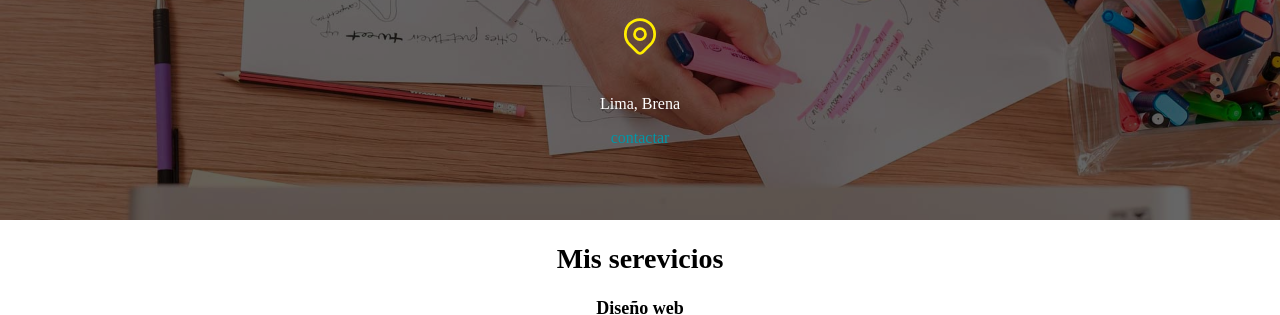
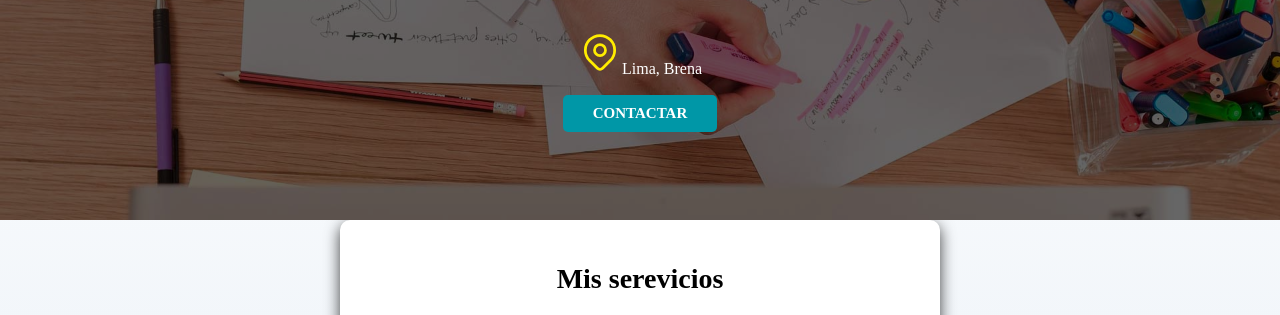
Before and after one commit to PaoloZS/Nueva_prueva, a plain HTML site: page index.html in a window 1280 px wide. Shown: the part 308-623 px from the top of the page. Drawn offline with Linux system fonts and the light colour scheme.

Commit message:
avanse 4/10/21

```diff
--- a/css/styles.css
+++ b/css/styles.css
@@ -4,6 +4,7 @@
     --primario:#ffc107;
     --secundario:#0097A7;
     --gris:#757575;
+    --grisclaro:#DFE9F3;
 }
 html{
     font-size: 62.5%;
@@ -17,7 +18,19 @@ html{
 
 body{
     font-size: 16px;
+    font-family: 'Krub' sans-serif;/*tipo de letra*/
+    background-image: linear-gradient(to top,var(--grisclaro) 0%, var(--blanco) 80%); /*degrade de fondo
+    [de abjo asia ariba(to top), color, empieasa con el color en 0%, hasta el color
+    % altura del degradado empesara el segundo color]*/
 }
+
+.sombra{
+    box-shadow: 0px 5px 15px 0px rgba(0,0,0,0.75);
+    background-color: var(--blanco);
+    padding: 2rem;
+    border-radius: 1rem;
+}
+
 /*Diseño de sistema*/
 h1{
     font-size: 3.8rem;
@@ -41,13 +54,32 @@ h1,h2,h3{
 .titulo span{
     font-size: 2rem;
 }
+.boton{
+    background-color: var(--secundario);
+    color: var(--blanco);
+    padding: 1rem 3rem 1rem 3rem;/*engordar*/
+    margin-top: 3;
+    font-size: 1.5rem;/*aumentar el tamaño de la fuente*/
+    text-decoration: none;/*desabilitart la linea de los enlases*/
+    text-transform: uppercase;/*combertir todo a mayuscula*/
+    font-weight: bold;/*negrita*/
+    border-radius: .5rem;/*bordear elemento*/
+    width: 90%;/*ancho*/
+    text-align: center;
+}
+/*si pantalla es menos de 480*/
+@media (min-width: 768px){
+    .boton{
+        width: auto;
+    }
+}
 /*para id usamos #id
 para class usamos .class*/
 /*para colores transparente rgba(color)*/
 
 /*seudo selectores :root    */
 .contenedor{
-    max-width: 120rem;
+    max-width: 80rem;
     /*margin-top: 0;
     margin-right: auto;
     margin-bottom: 0;
@@ -73,6 +105,9 @@ para class usamos .class*/
     .navegacion-principal{
         flex-direction: row;
         justify-content: space-between;/*justifica el texto y le da un espacio*/
+    }
+    .contenedor{
+        max-width: 60rem;
     }
 }/*
 @media (min-wifth: 1140px){
@@ -117,13 +152,23 @@ para class usamos .class*/
     /*aliniar contenedores verticar y horisontalmente*/
     display: flex;/*posiciona todos los elemento del div en linea, desactiva la configuracion en horisontal*/
     flex-direction: column;/*alinea los elementos en columnas*/
-    align-items: center;/*alinear los elementos de flex al centro*/
+    align-items: center;/*alinear los elementos verticalmente de flex al centro*/
     justify-content: center;
 }
 .contenido-hero h2, .contenido-hero p{
     color:var(--blanco);/*color de texto*/
 }
-.contenido-hero a{
-    text-decoration: none;
-    color: var(--secundario);
+.ubicacion{
+    display: flex;
+    align-items: flex-end;/*alinea verticalemte asi abajo*/
 }
+/*servicios*/
+.servicios{
+    display: grid;
+    /*
+    grid-template-columns: 280px 280px;cantidad de columnas y tamaño de las mismas
+    grid-template-rows: 200px 800px;cantidad de filas*/
+    /*cuadrado de 2 *2*/
+    /*grid: 200px 800px / 280px 280px;primero las filas(rows)/columas(columns)*/
+    grid-template-columns: 33.3% 33.3% 33.3%;/*grid de una columna con 3 cuadrados*/
+}
--- a/index.html
+++ b/index.html
@@ -33,6 +33,7 @@
     <section class="hero">
         <div class="contenido-hero">
         <h2 class="titulo">Diseño y Desarrollo Web <span>Freelancer</span> </h2>
+        <div class="ubicacion">
         <p>
             <svg xmlns="http://www.w3.org/2000/svg" class="icon icon-tabler icon-tabler-map-pin" width="44" height="44" viewBox="0 0 24 24" stroke-width="1.5" stroke="#ffec00" fill="none" stroke-linecap="round" stroke-linejoin="round">
             <path stroke="none" d="M0 0h24v24H0z" fill="none"/>
@@ -41,14 +42,15 @@
           </svg>
         </p>
         <p>Lima, Brena</p>
-
-        <a href="#">contactar</a>
+        </div>
+        <a class="boton" href="#">contactar</a>
         </div>
     </section>
 
-    <main>
+    <main class="contenedor sombra">
 
         <h2>Mis serevicios</h2>
+        <div class="servicios" >
             <section>
                 <h3>Diseño web</h3>
                 <svg xmlns="http://www.w3.org/2000/svg" class="icon icon-tabler icon-tabler-palette" width="40" height="40" viewBox="0 0 24 24" stroke-width="2" stroke="#000000" fill="none" stroke-linecap="round" stroke-linejoin="round">
@@ -95,7 +97,7 @@
                 <p>Lorem, ipsum dolor sit amet consectetur adipisicing elit. Officiis perspiciatis accusantium assumenda obcaecati pariatur, iste nam accusamus sed deserunt quis
                 </p>
             </section>
-
+        </div><!--.servicios-->
 
     </main>
 
```
Lines whose indentation alone changed are shown as unchanged.
